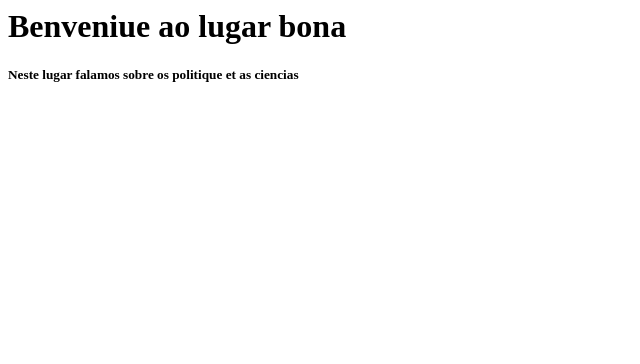
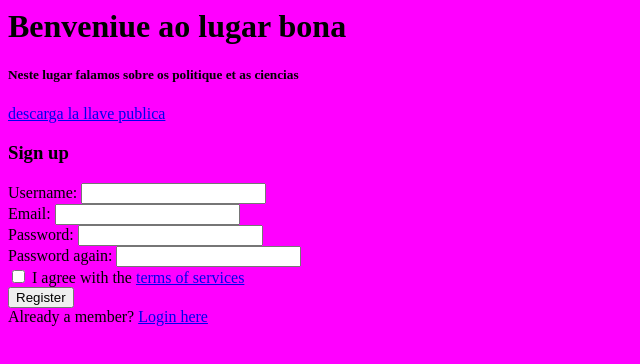
Before and after one commit to Rogue8759/rogue8759.github.io, a plain HTML site: page index.html in a window 1280 px wide. Shown: the whole page, without its empty margins (0-640 px from the left). Drawn offline with Linux system fonts and the light colour scheme.

Commit message:
failed to implement a login system

```diff
--- a/index.html
+++ b/index.html
@@ -1,2 +1,38 @@
+<title>The walled garden</title>
+<head>
+<link rel="stylesheet" href="styles.css">
+<meta name="robots" content="noindex">
 <h1> Benveniue ao lugar bona </h1>
 <h5> Neste lugar falamos sobre os politique et as ciencias </h5>
+
+<a href="key.asc">descarga la llave publica</a>
+</head>
+<body>
+  <form action="register.php" method="post">
+    <h3>Sign up</h3>
+    <div>
+      <label for="username">Username:</label>
+      <input type="text" name="username" id="username">
+     </div>
+     <div>
+      <label for="email">Email:</label>
+      <input type="email" name="email" id="email">
+     </div>
+     <div>
+      <label for="password">Password:</label>
+      <input type="password" name="password" id="password">
+     </div>
+     <div>
+      <label for="password2">Password again:</label>
+      <input type="password" name="password2" id="password2">
+     </div>
+     <div>
+      <label for="agree">
+        <input type="checkbox" name="agree" id="agree" value="yes"/> I agree with the
+        <a href="#" title="terms of services">terms of services</a>
+      </label>
+     </div>
+     <button type="submit">Register</button>
+     <footer>Already a member? <a href="login.php">Login here</a></footer>
+   </form>
+</body>
--- /dev/null
+++ b/styles.css
@@ -0,0 +1,4 @@
+body {
+  background-color:#f0f;
+
+}
```
Also changed, not shown: robots.txt (added), 1 other file.
